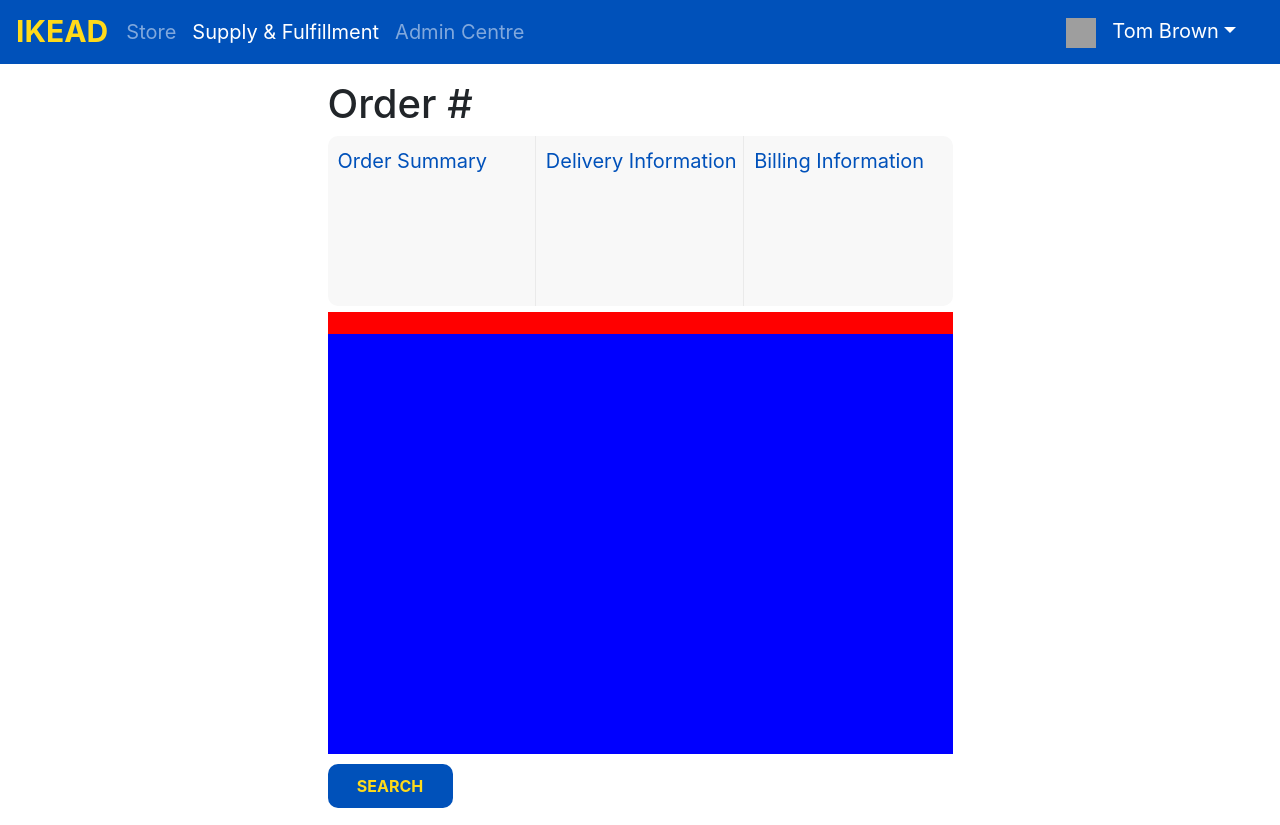
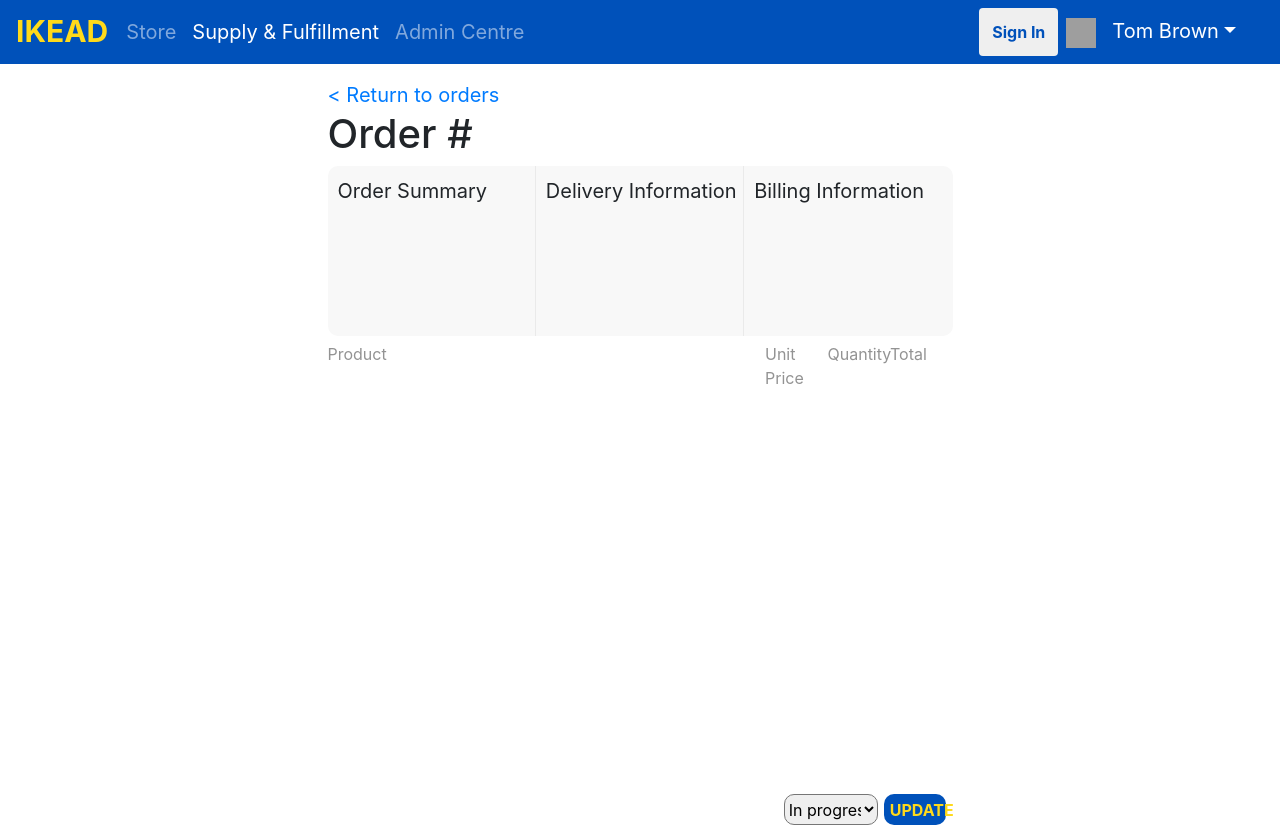
Before and after one commit to Redmorgan/advanced-development-assignment, a Flask app: page /ordermanager/1 in a window 1280 px wide. Run offline with Flask 2, Linux system fonts and the light colour scheme; some libraries are stand-ins or nearby versions; grey boxes are pictures that could not be loaded.

Commit message:
feat(order history and login): order history page progress made and login overlay added

```diff
--- a/main.py
+++ b/main.py
@@ -32,34 +32,56 @@ def home():
 
     return render_template('home.html', products=req.json())
 
+# User Checkout
 @app.route('/checkout')
 def checkout():
     return render_template('checkout.html')#, basket = session['basket'])
 
+# Admin Order Manager
 @app.route('/ordermanager')
 def orderManager():
 
     # Get all order information
 
-    return render_template('orderManager.html')
+    return render_template('orderManager.html', role="admin")
 
+# Admin Order Manager (Single order)
 @app.route('/ordermanager/<orderNumber>')
 def orderView(orderNumber):
 
     # Cloud function to get order details using 'orderNumber'
 
-    return render_template('orderView.html')
+    return render_template('orderView.html', role="admin")
 
+# User Order History
+@app.route('/orderhistory')
+def orderHistory():
+
+    # Get all order information
+
+    return render_template('orderManager.html', role="user")
+
+# User Order History (Single Order)
+@app.route('/orderhistory/<orderNumber>')
+def orderHistoryView(orderNumber):
+
+    # Cloud function to get order details using 'orderNumber'
+
+    return render_template('orderView.html', role="user")
+
+# Admin Controls
 @app.route('/admin')
 def form():
     return render_template('admin.html')
 
+# 500 Error response
 @app.errorhandler(500)
 def server_error(e):
     # Log the error and stacktrace.
     logging.exception('An error occurred during a request.')
     return 'An internal error occurred.', 500
 
+# 404 Error Response
 @app.errorhandler(404)
 def page_not_found(error):
     return render_template('404.html'), 404
--- a/templates/base.html
+++ b/templates/base.html
@@ -62,6 +62,8 @@
 
         <ul class="navbar-nav ml-auto">
 
+            <button class="btn navbar-btn" style="font-weight: bold; color:#0051BA;" onclick="openLoginOverlay()">Sign In</button>
+
             <li class="nav-item">
 
                 <a class="nav-link" href="/checkout">
@@ -78,7 +80,9 @@
 
                 <div class="dropdown-menu">
 
-                  <a class="dropdown-item" href="#">Logout</a>
+                    <a class="dropdown-item" href="/orderhistory">Orders</a>
+                    <div class="dropdown-divider"></div>
+                    <a class="dropdown-item" onclick="openLoginOverlay()">Logout</a>
 
                 </div>
 
@@ -97,11 +101,30 @@
 
     </main>
 
+    <div id="loginOverlay" style="position:fixed; display: none; width: 100%; height:100%; top:0; left:0; right:0; bottom:0; background-color: rgba(0,0,0,0.5); z-index: 1031; align-items: center; justify-content: center;">
+
+        <div id="loginContainer" style="position:relative; width:480px; height:60%; background-color: white; border-radius:10px">
+
+            <img src="" alt="" style="width:30px; height:30px; background-color: red; position: absolute;; top:5px; right:5px; cursor: pointer;" onclick="closeLoginOverlay()"/>
+
+        </div>
+
+    </div>
+
     <!-- Bootstrap core JavaScript
     ================================================== -->
     <!-- Placed at the end of the document so the pages load faster -->
     <script src="https://code.jquery.com/jquery-3.3.1.slim.min.js" integrity="sha384-q8i/X+965DzO0rT7abK41JStQIAqVgRVzpbzo5smXKp4YfRvH+8abtTE1Pi6jizo" crossorigin="anonymous"></script>
     <script src="https://cdnjs.cloudflare.com/ajax/libs/popper.js/1.14.3/umd/popper.min.js" integrity="sha384-ZMP7rVo3mIykV+2+9J3UJ46jBk0WLaUAdn689aCwoqbBJiSnjAK/l8WvCWPIPm49" crossorigin="anonymous"></script>
     <script src="https://stackpath.bootstrapcdn.com/bootstrap/4.1.3/js/bootstrap.min.js" integrity="sha384-ChfqqxuZUCnJSK3+MXmPNIyE6ZbWh2IMqE241rYiqJxyMiZ6OW/JmZQ5stwEULTy" crossorigin="anonymous"></script>
+    <script>
+        function openLoginOverlay() {
+          document.getElementById("loginOverlay").style.display = "flex";
+        }
+
+        function closeLoginOverlay() {
+          document.getElementById("loginOverlay").style.display = "none";
+        }
+        </script>
   </body>
 </html>
--- a/templates/orderView.html
+++ b/templates/orderView.html
@@ -12,25 +12,35 @@
 <div style="width: 100%; height:100%;">
     <div style="width: 50%; height:100%; margin-left: 25%;">
 
+        {% if role == "admin" %}
+
+            <a href="/ordermanager"><label style="margin-bottom: 0px; cursor: pointer;">&lt; Return to orders</label></a>
+
+        {% elif role == "user" %}
+
+            <a href="/orderhistory"><label style="margin-bottom: 0px; cursor: pointer;">&lt; Return to orders</label></a>
+
+        {% endif %}
+
         <h1>Order #</h1>
 
         <div id="orderDetailsContatiner" style="width:100%; height:25%; background-color: rgba(248, 248, 248, 1); border-radius: 10px; display: flex; flex-direction: row;">
 
             <div id="orderSummary" style="height:100%; width:calc(100%/3); border-right: 1px solid rgba(234,234,234,1);">
 
-                <label style="margin-top: 10px; margin-left: 10px; color:#0051BA; font-size:20px">Order Summary</label>
+                <label style="margin-top: 10px; margin-left: 10px; font-size:20px">Order Summary</label>
 
             </div>
 
             <div id="deliveryInformation" style="height:100%; width:calc(100%/3); border-right: 1px solid rgba(234,234,234,1);">
 
-                <label style="margin-top: 10px; margin-left: 10px; color:#0051BA; font-size:20px">Delivery Information</label>
+                <label style="margin-top: 10px; margin-left: 10px; font-size:20px">Delivery Information</label>
 
             </div>
 
             <div id="billingInformation" style="height:100%; width:calc(100%/3);">
 
-                <label style="margin-top: 10px; margin-left: 10px; color:#0051BA; font-size:20px">Billing Information</label>
+                <label style="margin-top: 10px; margin-left: 10px; font-size:20px">Billing Information</label>
 
             </div>
 
@@ -38,23 +48,70 @@
 
         <div id="orderContentsContainer" style="width:100%; height:65%; margin-top:1%">
 
-            <div id="orderContentsHeader" style="width:100%; height:5%; background-color: red;">
+            <div id="orderContentsHeader" style="width:100%; height:5%; color:rgba(147, 147, 147, 1); display:flex; flex-direction: row;">
 
-
+                <label style="width:70%">Product</label>
+                <label style="width:10%">Unit Price</label>
+                <label style="width:10%">Quantity</label>
+                <label style="width:10%">Total</label>
 
             </div>
 
-            <div id="orderContentsBody" style="width: 100%; height:95%; overflow-y: auto; background-color: blue;">
+            <div id="orderContentsBody" style="width: 100%; height:95%; overflow-y: auto;">
 
+                {% for item in order %}
 
+                    <div id="orderItem_{{ item['id'] }}" style="width:100%; height:25%; display:flex; flex-direction: row; margin-bottom: 10px;">
+
+                        <div id="orderItemLeft" style="height:100%; width: 70%; display:flex; flex-direction: row;">
+
+                            <img id="orderItemImg_{{ item['id'] }}" src="{{ item['productURL'] }}" alt="" style="height:100%; border-radius: 10px;">
+
+                            <div id="orderItemDetails_{{ item['id'] }}" style="display: flex; flex-direction: column; margin-left: 5px;">
+
+                                <label>{{ item['name'] }}</label>
+                                <label>{{ item['id'] }}</label>
+
+                            </div>
+
+                        </div>
+
+                        <div id="orderItemCosts_{{ item['id'] }}" style="width: 30%; display:flex; flex-direction: row;">
+
+                            <label style="width:calc(100%/3)">£{{ item['price'] }}</label>
+                            <label style="width:calc(100%/3)">{{ item['quantity'] }}</label>
+                            <label style="width:calc(100%/3)">£{{ item['price'] *  item['quantity'] }}</label>
+
+                        </div>
+
+                    </div>
+
+                {% endfor %}
 
             </div>
 
-            <button id="searchOrders" style="width:20%; height:10%; margin-top: 10px; cursor: pointer; background-color: #0051BA; color:#FFDA1A; font-weight: bold; border:none; border-radius: 10px; outline:none;">SEARCH</button>
+            {% if role == "admin" %}
+
+                <div style="width:100%; height:7%; display:flex; flex-direction: row; margin-top: 10px;">
+
+                    <select name="orderStatus" id="orderStatus" style="width:15%; height:100%; margin-right:1%; border-radius: 10px; outline:none; margin-left:73%">
+
+                        <option>In progress</option>
+                        <option>Completed</option>
+                        <option>Cancelled</option>
+
+                    </select>
+
+                    <button id="searchOrders" style="width:10%; height:100%; cursor: pointer; background-color: #0051BA; color:#FFDA1A; font-weight: bold; border:none; border-radius: 10px; outline:none; right:0;">UPDATE</button>
+
+                </div>
+
+            {% endif %}
 
         </div>
 
     </div>
+
 </div>
 
 {% endblock %}
```
Also changed, not shown: templates/orderManager.html (+12 -3 lines), .theia/launch.json.
